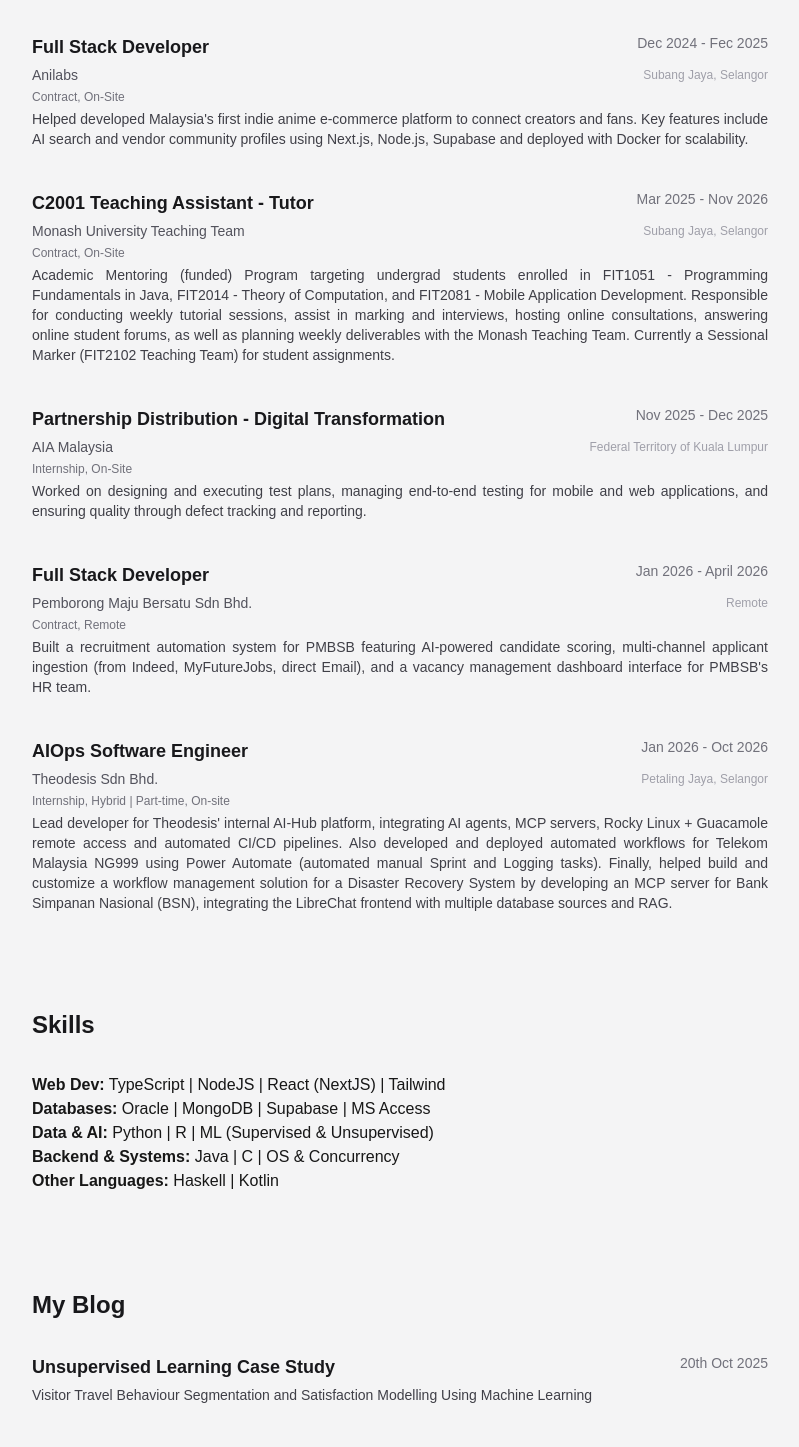
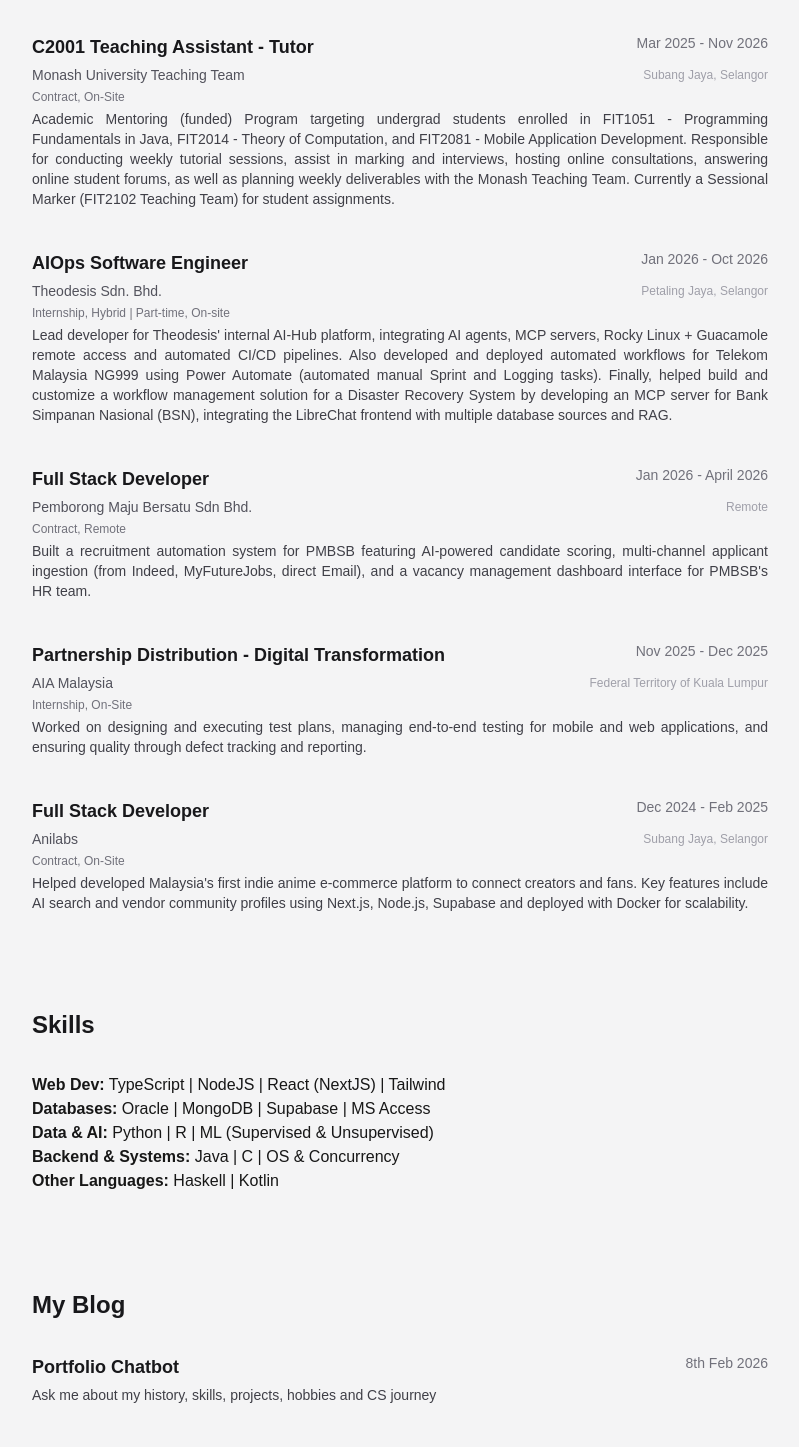
Before and after one commit to Kyblue11/BluesClues, a Next.js app in the folder bluesclues/: page / in a window 1280 px wide. Shown: the part 1271-2718 px from the top of the page, without its empty margins (240-1039 px from the left). Built offline with nearby package versions, Linux system fonts and the light colour scheme; a web font is replaced by a local one.

Commit message:
flip order, hover underline and blue

```diff
--- a/bluesclues/app/data.ts
+++ b/bluesclues/app/data.ts
@@ -43,15 +43,6 @@
 
 export const WORKEXPERIENCES: WorkExp[] = [
   {
-    work_title: "Full Stack Developer",
-    work_company_name: "Anilabs",
-    work_method: "Contract, On-Site",
-    work_location: "Subang Jaya, Selangor",
-    work_period: "Dec 2024 - Fec 2025",
-    work_desc:
-      "Helped developed Malaysia's first indie anime e-commerce platform to connect creators and fans. Key features include AI search and vendor community profiles using Next.js, Node.js, Supabase and deployed with Docker for scalability.",
-  },
-  {
     work_title: "C2001 Teaching Assistant - Tutor",
     work_company_name: "Monash University Teaching Team",
     work_method: "Contract, On-Site",
@@ -59,6 +50,24 @@
     work_period: "Mar 2025 - Nov 2026",
     work_desc:
       "Academic Mentoring (funded) Program targeting undergrad students enrolled in FIT1051 - Programming Fundamentals in Java, FIT2014 - Theory of Computation, and FIT2081 - Mobile Application Development. Responsible for conducting weekly tutorial sessions, assist in marking and interviews, hosting online consultations, answering online student forums, as well as planning weekly deliverables with the Monash Teaching Team. Currently a Sessional Marker (FIT2102 Teaching Team) for student assignments. ",
+  },
+    {
+    work_title: "AIOps Software Engineer",
+    work_company_name: "Theodesis Sdn. Bhd.",
+    work_method: "Internship, Hybrid | Part-time, On-site",
+    work_location: "Petaling Jaya, Selangor",
+    work_period: "Jan 2026 - Oct 2026",
+    work_desc:
+      "Lead developer for Theodesis' internal AI-Hub platform, integrating AI agents, MCP servers, Rocky Linux + Guacamole remote access and automated CI/CD pipelines. Also developed and deployed automated workflows for Telekom Malaysia NG999 using Power Automate (automated manual Sprint and Logging tasks). Finally, helped build and customize a workflow management solution for a Disaster Recovery System by developing an MCP server for Bank Simpanan Nasional (BSN), integrating the LibreChat frontend with multiple database sources and RAG.",
+  },
+  {
+    work_title: "Full Stack Developer",
+    work_company_name: "Pemborong Maju Bersatu Sdn Bhd.",
+    work_method: "Contract, Remote",
+    work_location: "Remote",
+    work_period: "Jan 2026 - April 2026",
+    work_desc:
+      "Built a recruitment automation system for PMBSB featuring AI-powered candidate scoring, multi-channel applicant ingestion (from Indeed, MyFutureJobs, direct Email), and a vacancy management dashboard interface for PMBSB's HR team.",
   },
   {
     work_title: "Partnership Distribution - Digital Transformation",
@@ -71,31 +80,22 @@
   },
   {
     work_title: "Full Stack Developer",
-    work_company_name: "Pemborong Maju Bersatu Sdn Bhd.",
-    work_method: "Contract, Remote",
-    work_location: "Remote",
-    work_period: "Jan 2026 - April 2026",
+    work_company_name: "Anilabs",
+    work_method: "Contract, On-Site",
+    work_location: "Subang Jaya, Selangor",
+    work_period: "Dec 2024 - Feb 2025",
     work_desc:
-      "Built a recruitment automation system for PMBSB featuring AI-powered candidate scoring, multi-channel applicant ingestion (from Indeed, MyFutureJobs, direct Email), and a vacancy management dashboard interface for PMBSB's HR team.",
-  },
-  {
-    work_title: "AIOps Software Engineer",
-    work_company_name: "Theodesis Sdn Bhd.",
-    work_method: "Internship, Hybrid | Part-time, On-site",
-    work_location: "Petaling Jaya, Selangor",
-    work_period: "Jan 2026 - Oct 2026",
-    work_desc:
-      "Lead developer for Theodesis' internal AI-Hub platform, integrating AI agents, MCP servers, Rocky Linux + Guacamole remote access and automated CI/CD pipelines. Also developed and deployed automated workflows for Telekom Malaysia NG999 using Power Automate (automated manual Sprint and Logging tasks). Finally, helped build and customize a workflow management solution for a Disaster Recovery System by developing an MCP server for Bank Simpanan Nasional (BSN), integrating the LibreChat frontend with multiple database sources and RAG.",
+      "Helped developed Malaysia's first indie anime e-commerce platform to connect creators and fans. Key features include AI search and vendor community profiles using Next.js, Node.js, Supabase and deployed with Docker for scalability.",
   },
 ];
 
 export const BLOGS: Blog[] = [
   {
-    blog_slug: "unsupervised-ml",
-    blog_title: "Unsupervised Learning Case Study",
-    blog_date: "20th Oct 2025",
+    blog_slug: "portfolio-ai",
+    blog_title: "Portfolio Chatbot",
+    blog_date: "8th Feb 2026",
     blog_media_desc:
-      "Visitor Travel Behaviour Segmentation and Satisfaction Modelling Using Machine Learning",
+      "Ask me about my history, skills, projects, hobbies and CS journey",
   },
   {
     blog_slug: "watch-api",
@@ -104,11 +104,11 @@
     blog_media_desc: "How I Connected My Smartwatch to a Live Web Dashboard",
   },
   {
-    blog_slug: "portfolio-ai",
-    blog_title: "Portfolio Chatbot",
-    blog_date: "8th Feb 2026",
+    blog_slug: "unsupervised-ml",
+    blog_title: "Unsupervised Learning Case Study",
+    blog_date: "20th Oct 2025",
     blog_media_desc:
-      "Ask me about my history, skills, projects, hobbies and CS journey",
+      "Visitor Travel Behaviour Segmentation and Satisfaction Modelling Using Machine Learning",
   },
 ];
 
--- a/bluesclues/src/components/aboutme.tsx
+++ b/bluesclues/src/components/aboutme.tsx
@@ -11,7 +11,7 @@
       </ul>
 
       <div className="flex justify-end">
-        <a
+        <a className="hover:text-blue-600 hover:underline"
           href="https://www.linkedin.com/in/aaron-lam-609bb1309/"
           target="_blank"
         >
@@ -19,12 +19,16 @@
         </a>
       </div>
       <div className="flex justify-end">
-        <a href="https://github.com/Kyblue11?tab=repositories" target="_blank">
+        <a className="hover:text-blue-600 hover:underline"
+        href="https://github.com/Kyblue11?tab=repositories"
+        target="_blank">
           Check out my Github projects!
         </a>
       </div>
       <div className="flex justify-end">
-        <a href="https://www.youtube.com/@kyblue11/videos" target="_blank">
+        <a className="hover:text-blue-600 hover:underline"
+        href="https://www.youtube.com/@kyblue11/videos"
+        target="_blank">
           See me talking!
         </a>
       </div>
--- a/bluesclues/src/components/backtotop.tsx
+++ b/bluesclues/src/components/backtotop.tsx
@@ -10,7 +10,7 @@
 
   return (
     <button
-      className="cursor-pointer text-zinc-600 underline mt-24"
+      className="cursor-pointer text-zinc-600 mt-24 hover:text-blue-600 underline"
       onClick={() => scrollTop()}
     >
       Return to top
--- a/bluesclues/src/components/blog.tsx
+++ b/bluesclues/src/components/blog.tsx
@@ -8,7 +8,7 @@
         <li key={blog.blog_slug} className="relative">
           <Link href={`/blog/${blog.blog_slug}`}>
             <div className="flex flex-col lg:flex-row justify-between items-start mb-1">
-              <span className="var-h2">{blog.blog_title}</span>
+              <span className="var-h2 hover:underline">{blog.blog_title}</span>
               <span className="text-sm text-zinc-500 font-normal">
                 {blog.blog_date}
               </span>
--- a/bluesclues/src/components/footer.tsx
+++ b/bluesclues/src/components/footer.tsx
@@ -7,7 +7,7 @@
             Coded entirely by hand (No AI). All rights reserved (me).
           </p>
           <a href="https://github.com/Kyblue11/BluesClues" target="_blank">
-            <p className="text-center underline"> Source code to this webpage</p>
+            <p className="text-center  hover:text-blue-600 underline"> Source code to this webpage</p>
           </a>
         </div>
       </div>
```
